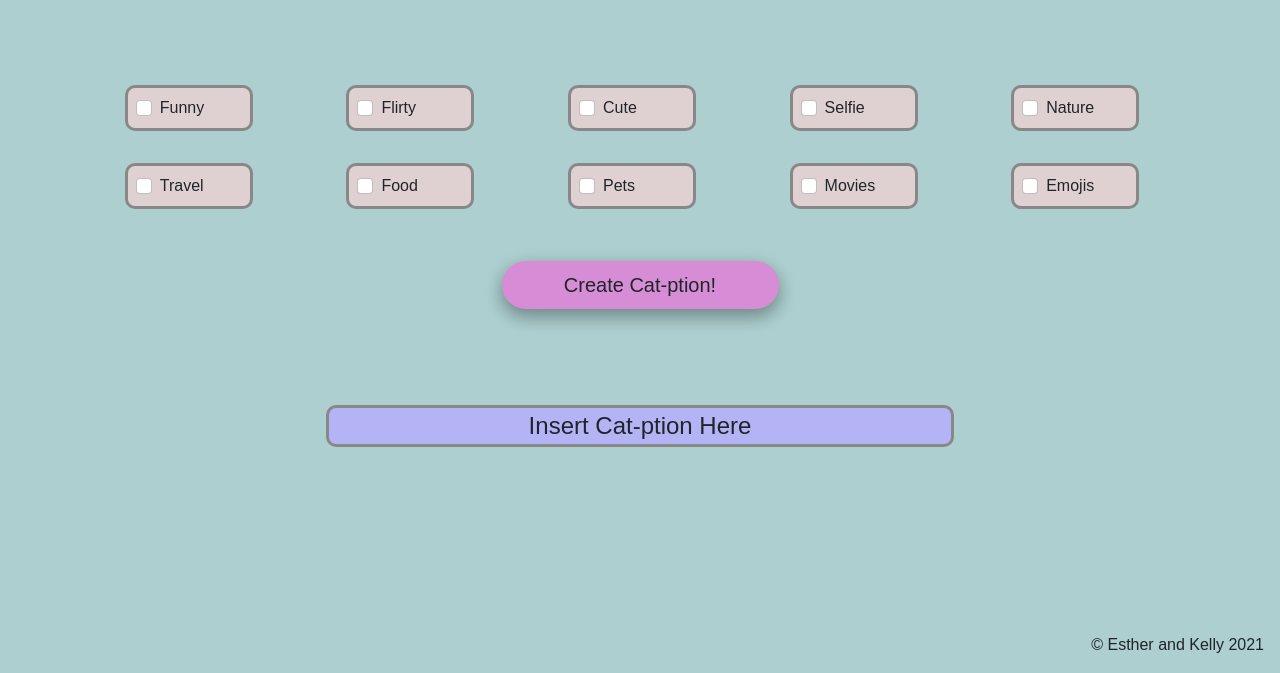
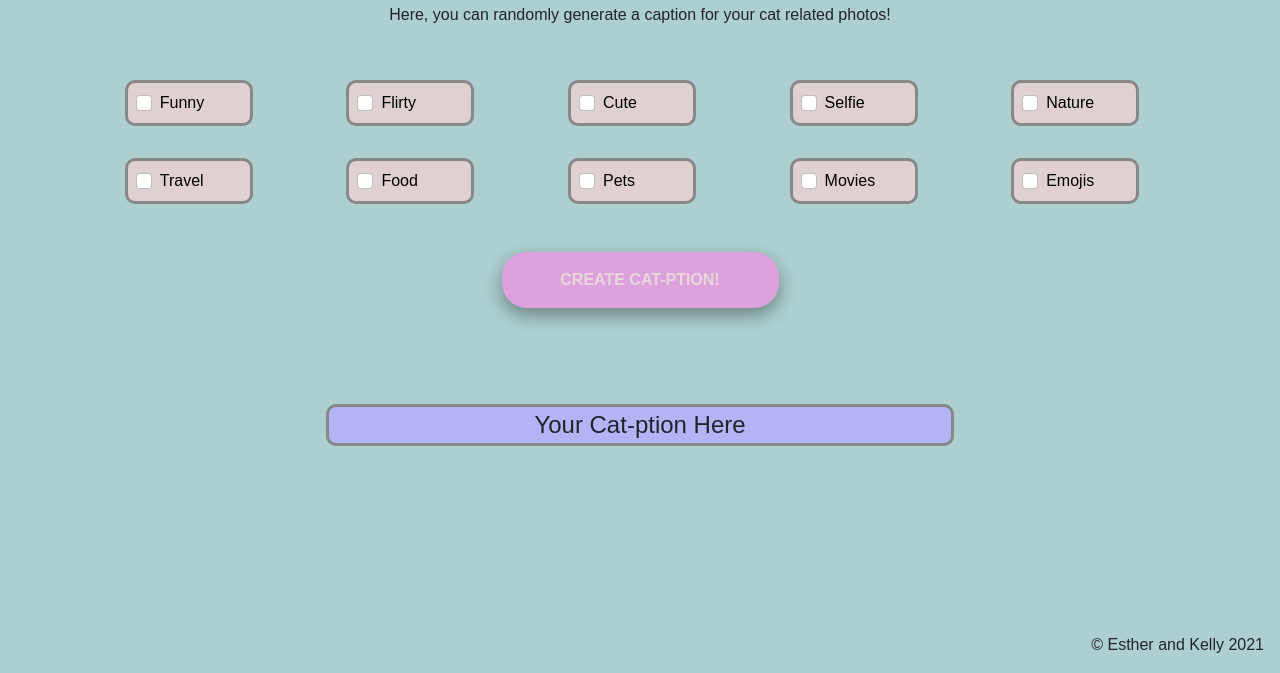
Before and after one commit to KTH516/Caption-Creator, a plain HTML site: page index.html in a window 1280 px wide. Shown: the part 127-800 px from the top of the page. Drawn offline with nearby package versions, Linux system fonts and the light colour scheme.

Commit message:
add files

```diff
--- a/css/style.css
+++ b/css/style.css
@@ -10,8 +10,14 @@
 h1{
   text-align: center;
   padding-top: 1em;
-  padding-bottom: 2.5em;
+  padding-bottom: 0.5em;
   font-weight: bold;
+}
+
+h2{
+  text-align: center;
+  font-size: medium;
+  padding-bottom: 3em;
 }
 
 .form-check{
@@ -25,29 +31,51 @@ h1{
   background-color: rgb(223, 209, 209);
 }
 
+.form-check-label{
+  color:black;
+}
+
 .form-check :hover{
-    background-color: rgb(170, 129, 129);
+    color: rgb(170, 129, 129);
 }
 
 .form-check :active{
-    background-color: rgb(180, 179, 245);
+    color: rgb(180, 179, 245);
 }
 
 .btn{
-  background-color: rgb(214, 141, 214);
+  background-color: rgb(221, 161, 221);
   border-radius: 25px;
   margin-top: 1em;
   width: 25%;
   outline: none;
   box-shadow: 0 8px 16px 0 rgba(0,0,0,0.2), 0 6px 20px 0 rgba(0,0,0,0.19);
+
+  min-width: 130px;
+	position: relative;
+	display: inline-block;
+
+	text-align: center;
+	text-transform: uppercase;
+
+	padding: 15px;
+
+	font-size: medium;
+	font-weight: 600;
+
+	color: rgb(231, 216, 216);
+
+	transition: 0.1s;
 }
 
 .btn:hover{
-    background-color: rgb(180, 109, 180);
+    background-color: rgb(155, 127, 155);
+    box-shadow: 7px 7px darken(rgb(223, 209, 209), 20%), -7px -7px lighten(rgb(223, 209, 209), 20%);
+    cursor: pointer;
 }
 
 .btn:active{
-    background-color: rgb(180, 109, 180);
+    background-color: rgb(155, 127, 155);
     box-shadow: 0 8px 16px 0 rgba(0,0,0,0.2), 0 6px 20px 0 rgba(0,0,0,0.19);
     transform: translateY(4px);
 }
--- a/index.html
+++ b/index.html
@@ -13,6 +13,7 @@
 <body class="container">
   <header>
     <h1> Random Cat-ption Generator :3 </h1>
+    <h2> Here, you can randomly generate a caption for your cat related photos!</h2>
   </header>
   <main>
     <div class="d-flex justify-content-around">
@@ -62,11 +63,11 @@
 
 
     <div class="col text-center">
-      <button type="button" class="btn btn-lg">Create Cat-ption!</button>
-    </div>
+      <div class = "btn" > Create Cat-ption! </div>
+        </div>
 
     <div>
-      <p class="caption">Insert Cat-ption Here</p>
+      <p class="caption">Your Cat-ption Here</p>
     </div>
 
   </main>
```
